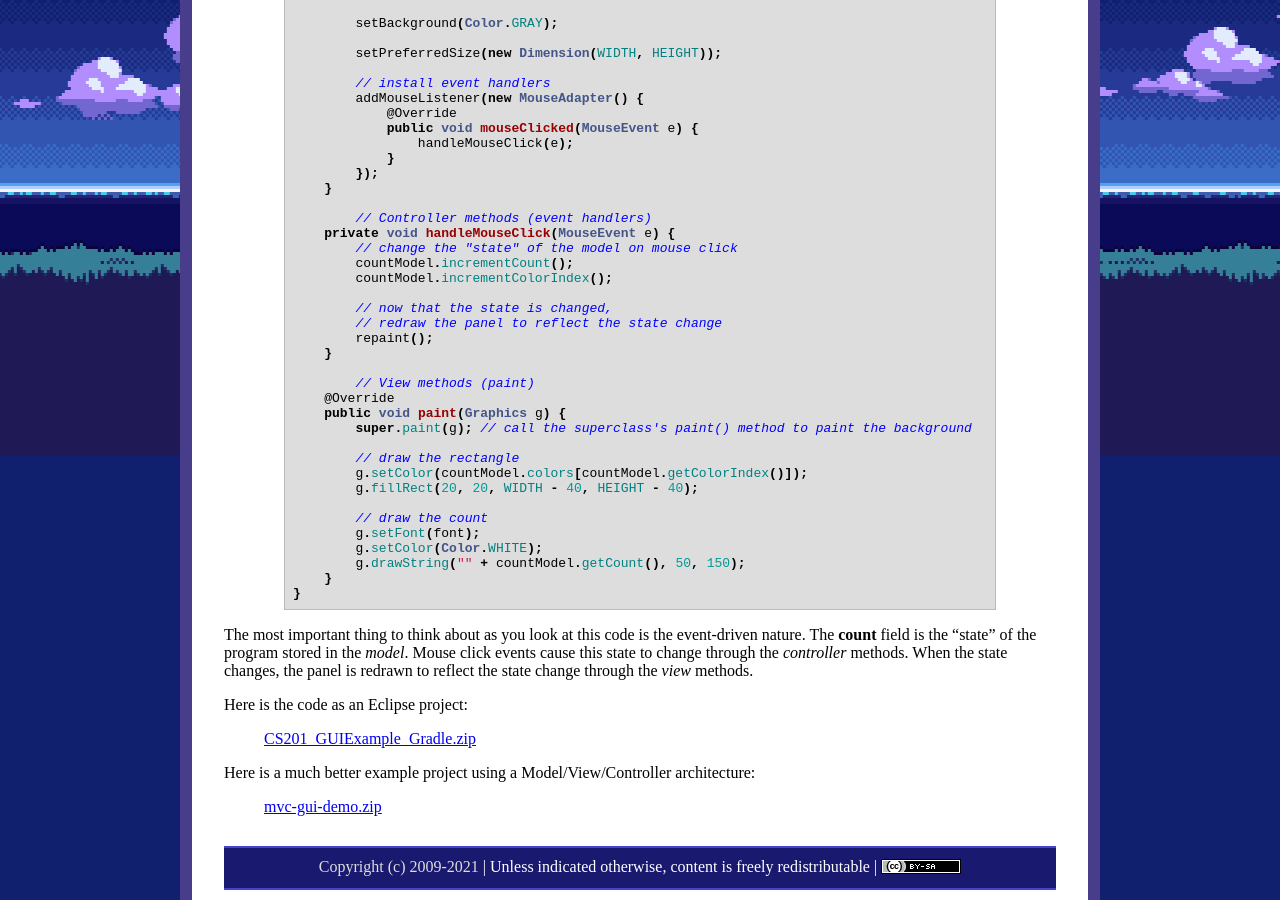
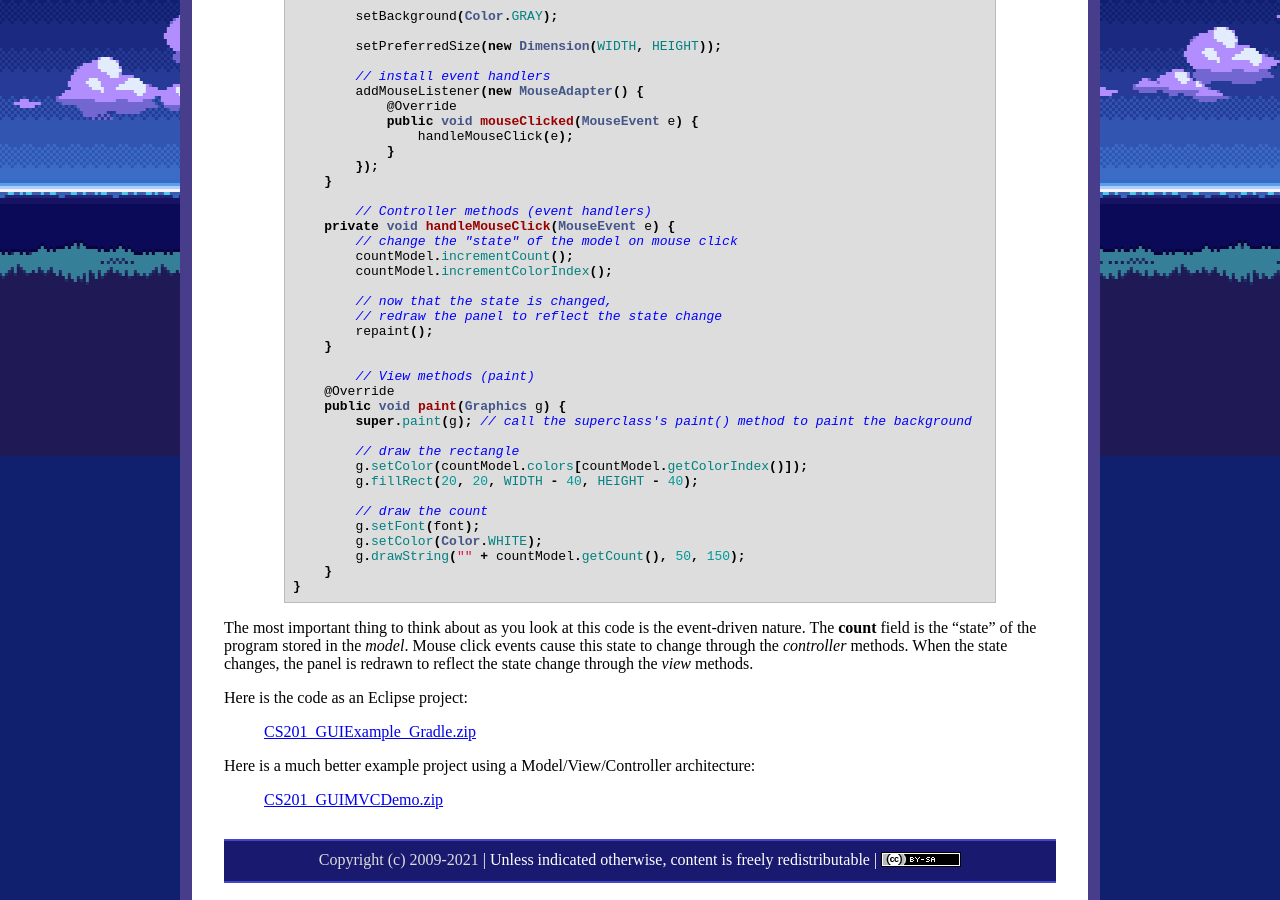
Before and after one commit to ycpcs/cs201-spring2021, a Jekyll site: the page built from lectures/lecture05.md, in a window 1280 px wide and 900 px high, scrolled down 3144 px. Built offline with Jekyll 4.4.1, drawn with Linux system fonts in a browser that asks for light colours.

Commit message:
update gui demo
update gui demo

```diff
--- a/lectures/lecture05.md
+++ b/lectures/lecture05.md
@@ -64,8 +64,7 @@ Many times in graphics applications that only have a single view, the view and c
 
 Note that by maintaining a model *separate* from the view, we are not locked in to a *single* display format. Instead, we could create several alternative views that use the same model to display the information in different ways.
 
-A complete example
-------------------
+### A complete example
 
 As a simple example program, we will implement a GUI application with a model that contains a single integer counter and a color index. Each time the mouse is clicked, the count increases. Mouse clicks also cause a rectangle displayed in the window to change color.
 
@@ -221,4 +220,4 @@ Here is the code as an Eclipse project:
 
 Here is a much better example project using a Model/View/Controller architecture:
 
-> [mvc-gui-demo.zip](mvc-gui-demo.zip)
+> [CS201_GUIMVCDemo.zip](CS201_GUIMVCDemo.zip)
```
Also changed, not shown: 3 other files.
